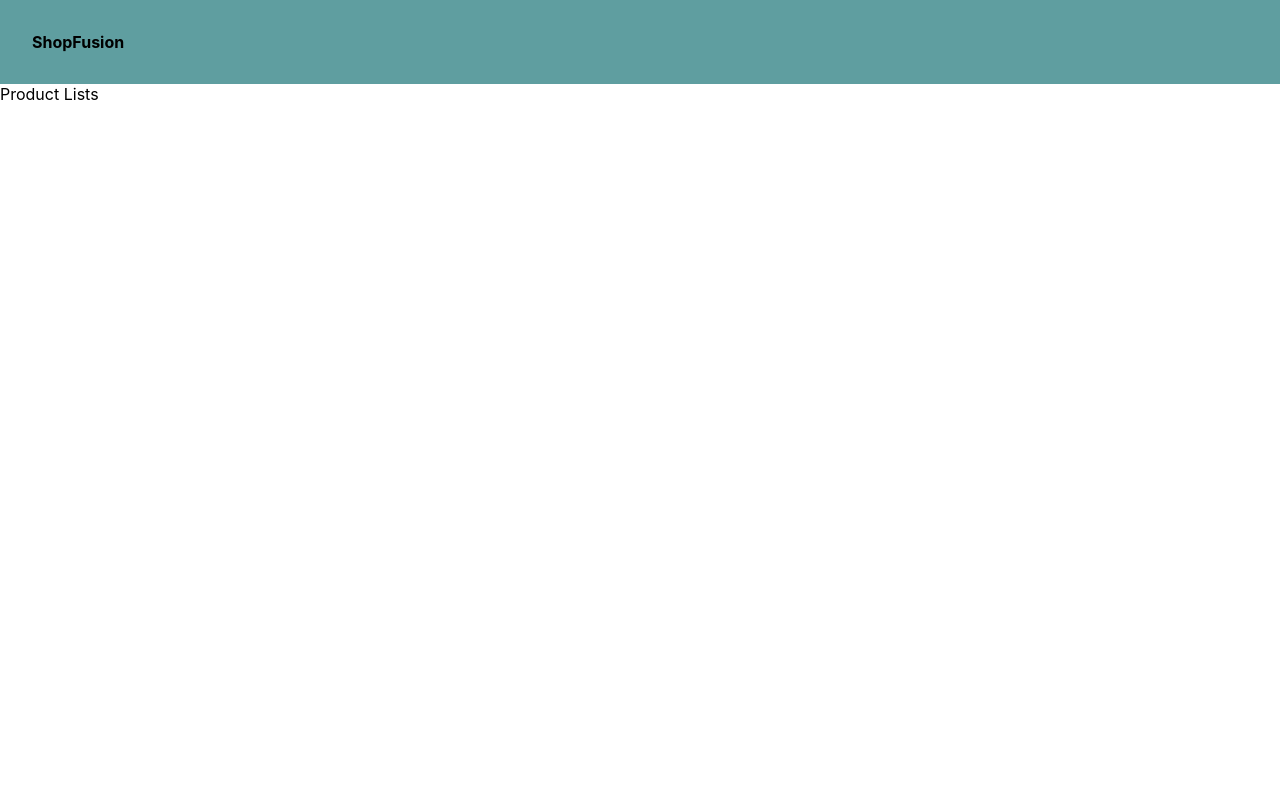
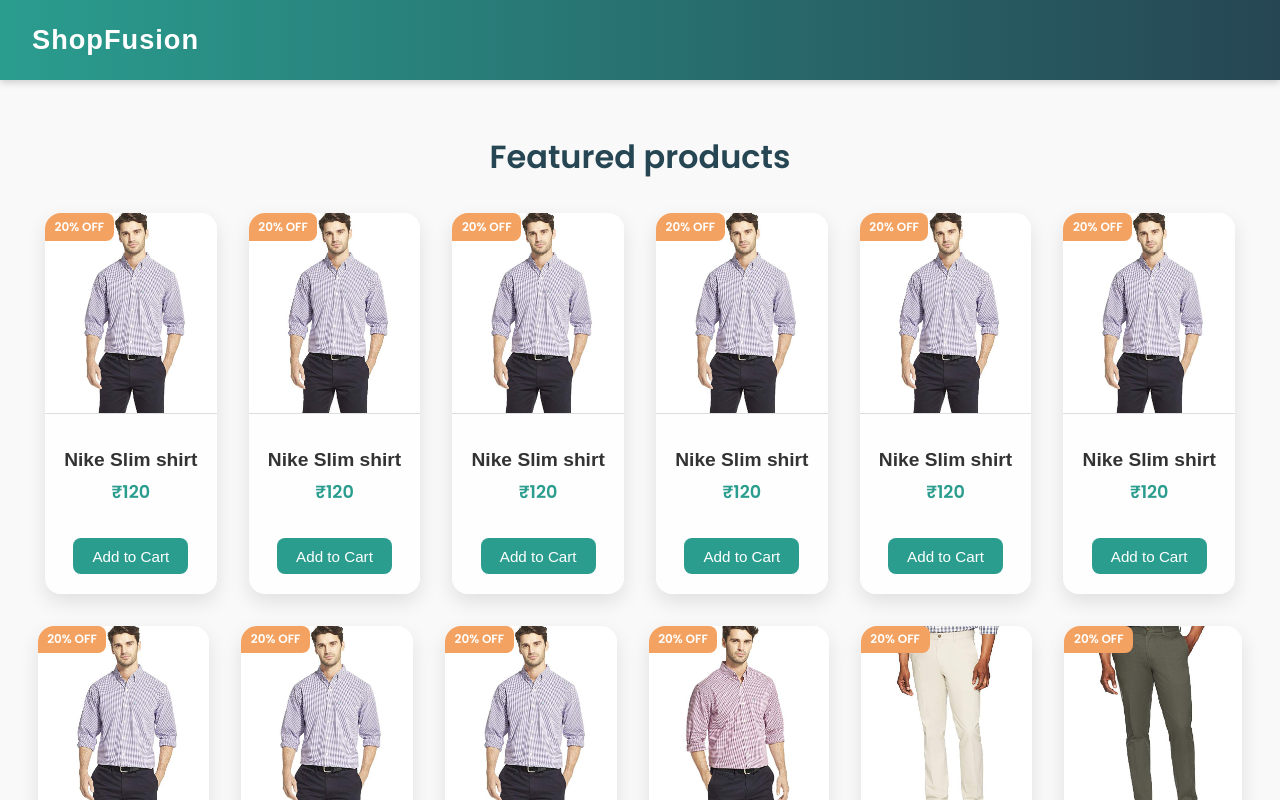
Before and after one commit to Chintal77/EcomWebsiteMern, a React (Create React App) app in the folder frontend/: page / in a window 1280 px wide. Shown: the top 800 px of the page. Built offline with nearby package versions, Linux system fonts and the light colour scheme.

Commit message:
some changes in css file.

```diff
--- a/frontend/src/App.js
+++ b/frontend/src/App.js
@@ -1,4 +1,5 @@
 import './App.css';
+import data from './data';
 
 function App() {
   return (
@@ -7,7 +8,24 @@
         <a href=" ">ShopFusion</a>
       </header>
 
-      <main>Product Lists</main>
+      <main>
+        <h1>Featured products</h1>
+        <div className="products">
+          {data.products.map((product) => (
+            <div className="product" key={product.slug}>
+              <span className="badge">20% OFF</span>
+              <img src={product.image} alt={product.name} />
+              <div className="product-info">
+                <h3 className="product-name">{product.name}</h3>
+                <p className="product-price">
+                  ₹{product.price.toLocaleString('en-IN')}
+                </p>
+                <button className="add-to-cart">Add to Cart</button>
+              </div>
+            </div>
+          ))}
+        </div>
+      </main>
     </div>
   );
 }
--- a/frontend/src/data.js
+++ b/frontend/src/data.js
@@ -1,5 +1,101 @@
 const data = {
   products: [
+    {
+      name: 'Nike Slim shirt',
+      slug: 'nike-slim-shirt',
+      category: 'Shirts',
+      image: '/images/p1.jpg', // 679px × 829px
+      price: 120,
+      countInStock: 10,
+      brand: 'Nike',
+      rating: 4.5,
+      numReviews: 10,
+      description: 'high quality shirt',
+    },
+    {
+      name: 'Nike Slim shirt',
+      slug: 'nike-slim-shirt',
+      category: 'Shirts',
+      image: '/images/p1.jpg', // 679px × 829px
+      price: 120,
+      countInStock: 10,
+      brand: 'Nike',
+      rating: 4.5,
+      numReviews: 10,
+      description: 'high quality shirt',
+    },
+    {
+      name: 'Nike Slim shirt',
+      slug: 'nike-slim-shirt',
+      category: 'Shirts',
+      image: '/images/p1.jpg', // 679px × 829px
+      price: 120,
+      countInStock: 10,
+      brand: 'Nike',
+      rating: 4.5,
+      numReviews: 10,
+      description: 'high quality shirt',
+    },
+    {
+      name: 'Nike Slim shirt',
+      slug: 'nike-slim-shirt',
+      category: 'Shirts',
+      image: '/images/p1.jpg', // 679px × 829px
+      price: 120,
+      countInStock: 10,
+      brand: 'Nike',
+      rating: 4.5,
+      numReviews: 10,
+      description: 'high quality shirt',
+    },
+    {
+      name: 'Nike Slim shirt',
+      slug: 'nike-slim-shirt',
+      category: 'Shirts',
+      image: '/images/p1.jpg', // 679px × 829px
+      price: 120,
+      countInStock: 10,
+      brand: 'Nike',
+      rating: 4.5,
+      numReviews: 10,
+      description: 'high quality shirt',
+    },
+    {
+      name: 'Nike Slim shirt',
+      slug: 'nike-slim-shirt',
+      category: 'Shirts',
+      image: '/images/p1.jpg', // 679px × 829px
+      price: 120,
+      countInStock: 10,
+      brand: 'Nike',
+      rating: 4.5,
+      numReviews: 10,
+      description: 'high quality shirt',
+    },
+    {
+      name: 'Nike Slim shirt',
+      slug: 'nike-slim-shirt',
+      category: 'Shirts',
+      image: '/images/p1.jpg', // 679px × 829px
+      price: 120,
+      countInStock: 10,
+      brand: 'Nike',
+      rating: 4.5,
+      numReviews: 10,
+      description: 'high quality shirt',
+    },
+    {
+      name: 'Nike Slim shirt',
+      slug: 'nike-slim-shirt',
+      category: 'Shirts',
+      image: '/images/p1.jpg', // 679px × 829px
+      price: 120,
+      countInStock: 10,
+      brand: 'Nike',
+      rating: 4.5,
+      numReviews: 10,
+      description: 'high quality shirt',
+    },
     {
       name: 'Nike Slim shirt',
       slug: 'nike-slim-shirt',
--- a/frontend/src/index.css
+++ b/frontend/src/index.css
@@ -1,19 +1,155 @@
+@import url('https://fonts.googleapis.com/css2?family=Poppins:wght@400;600&family=Pacifico&display=swap');
+
+:root {
+  --primary-color: #2a9d8f;
+  --secondary-color: #264653;
+  --accent-color: #f4a261;
+  --bg-color: #f9f9f9;
+  --text-color: #333;
+  --card-bg: #ffffffd9;
+  --card-shadow: 0 8px 20px rgba(0, 0, 0, 0.1);
+}
+
 body {
   margin: 0;
-  font-family: -apple-system, BlinkMacSystemFont, 'Segoe UI', 'Roboto', 'Oxygen',
-    'Ubuntu', 'Cantarell', 'Fira Sans', 'Droid Sans', 'Helvetica Neue',
-    sans-serif;
-  -webkit-font-smoothing: antialiased;
-  -moz-osx-font-smoothing: grayscale;
+  font-family: 'Poppins', sans-serif;
+  background-color: var(--bg-color);
+  color: var(--text-color);
 }
 
 header {
-  background-color: cadetblue;
+  background: linear-gradient(
+    90deg,
+    var(--primary-color),
+    var(--secondary-color)
+  );
+  padding: 1.5rem 2rem;
+  display: flex;
+  align-items: center;
+  justify-content: flex-start;
+  box-shadow: 0 2px 8px rgba(0, 0, 0, 0.2);
+}
+
+header a {
+  color: #fff;
+  font-weight: 700;
+  text-decoration: none;
+  font-size: 1.7rem;
+  letter-spacing: 1px;
+  font-family: 'Raleway', sans-serif;
+  transition: color 0.3s ease;
+}
+
+header a:hover {
+  color: #ffebcd;
+}
+
+main {
   padding: 2rem;
 }
 
-header a {
-  color: black;
+h1 {
+  text-align: center;
+  font-size: 2rem;
+  margin-bottom: 2rem;
+  color: var(--secondary-color);
+}
+
+.products {
+  display: flex;
+  flex-wrap: wrap;
+  justify-content: center;
+  gap: 2rem;
+}
+
+.product {
+  background: var(--card-bg);
+  border-radius: 1rem;
+  box-shadow: var(--card-shadow);
+  transition: transform 0.3s ease, box-shadow 0.3s ease;
+  overflow: hidden;
+  max-width: 300px;
+  border: none;
+}
+
+.product:hover {
+  transform: scale(1.03);
+  box-shadow: 0 12px 25px rgba(0, 0, 0, 0.15);
+}
+
+.product img {
+  width: 100%;
+  height: 200px;
+  object-fit: cover;
+  border-bottom: 1px solid #ddd;
+}
+
+.product-info {
+  padding: 1.2rem;
+  text-align: center;
+}
+
+.product-name {
+  font-family: 'Raleway', sans-serif;
+  font-size: 1.2rem;
+  font-weight: 600;
+  color: var(--text-color);
+  margin: 0.5rem 0;
+  text-align: center;
+}
+
+.product-price {
+  font-size: 1.1rem;
+  font-weight: 600;
+  color: var(--primary-color);
+  margin-top: 0.3rem;
+}
+
+@media (max-width: 768px) {
+  .products {
+    flex-direction: column;
+    align-items: center;
+    padding: 1rem;
+  }
+
+  .product {
+    width: 90%;
+  }
+}
+
+/* Discount badge on top-left of product card */
+.badge {
+  position: absolute;
+  background-color: var(--accent-color);
+  color: white;
+  font-size: 0.75rem;
+  padding: 0.3rem 0.6rem;
+  border-radius: 0 0.5rem 0.5rem 0;
+  top: 0;
+  left: 0;
   font-weight: bold;
-  text-decoration: none;
 }
+
+/* Add to Cart Button */
+.add-to-cart {
+  margin-top: 1rem;
+  padding: 0.6rem 1.2rem;
+  background-color: var(--primary-color);
+  color: white;
+  border: none;
+  border-radius: 0.5rem;
+  font-size: 0.95rem;
+  cursor: pointer;
+  transition: background-color 0.3s ease, transform 0.2s ease;
+  font-weight: 500;
+}
+
+.add-to-cart:hover {
+  background-color: var(--secondary-color);
+  transform: scale(1.05);
+}
+
+/* Ensure product has relative positioning for badge */
+.product {
+  position: relative;
+}
```
